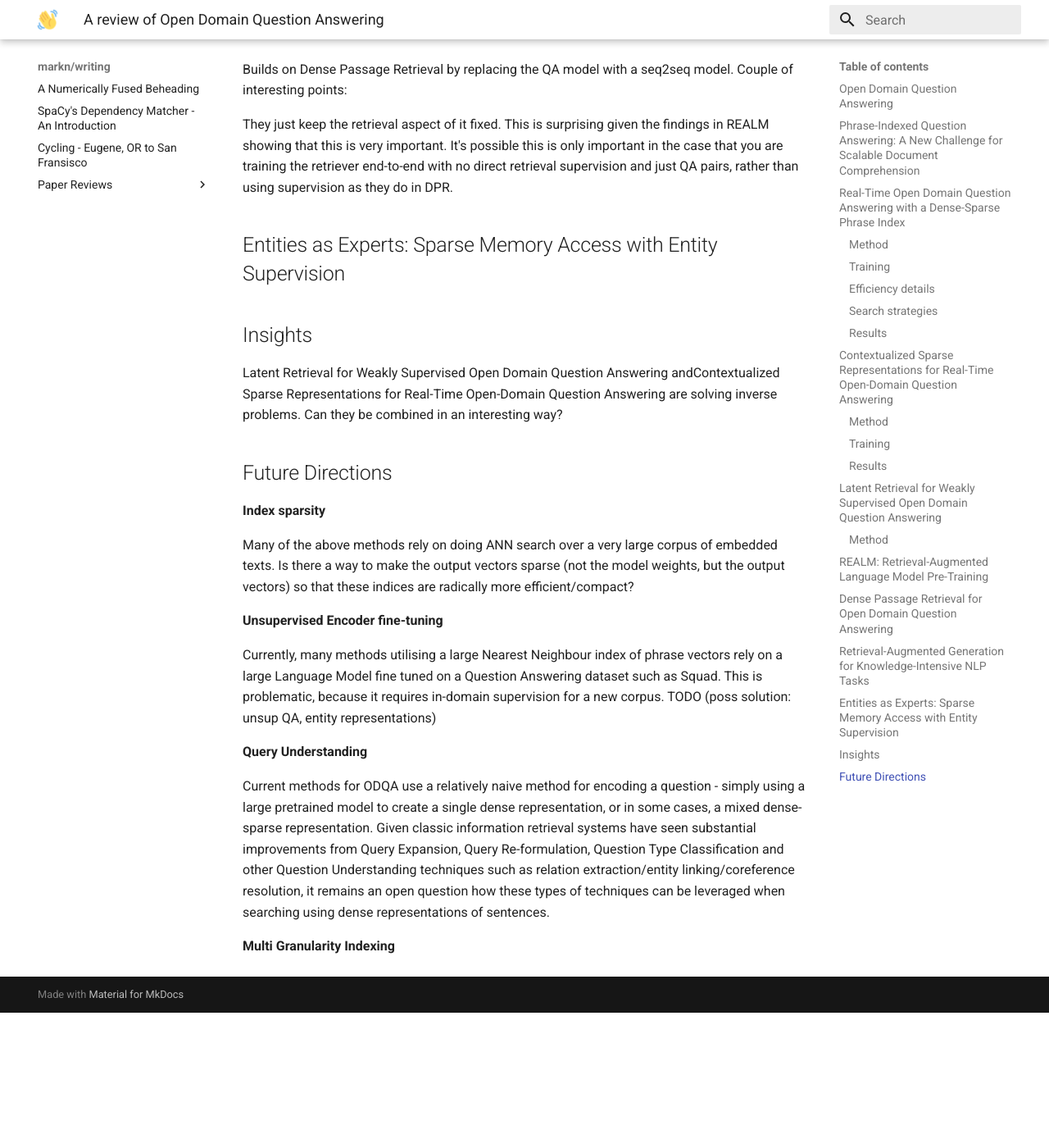
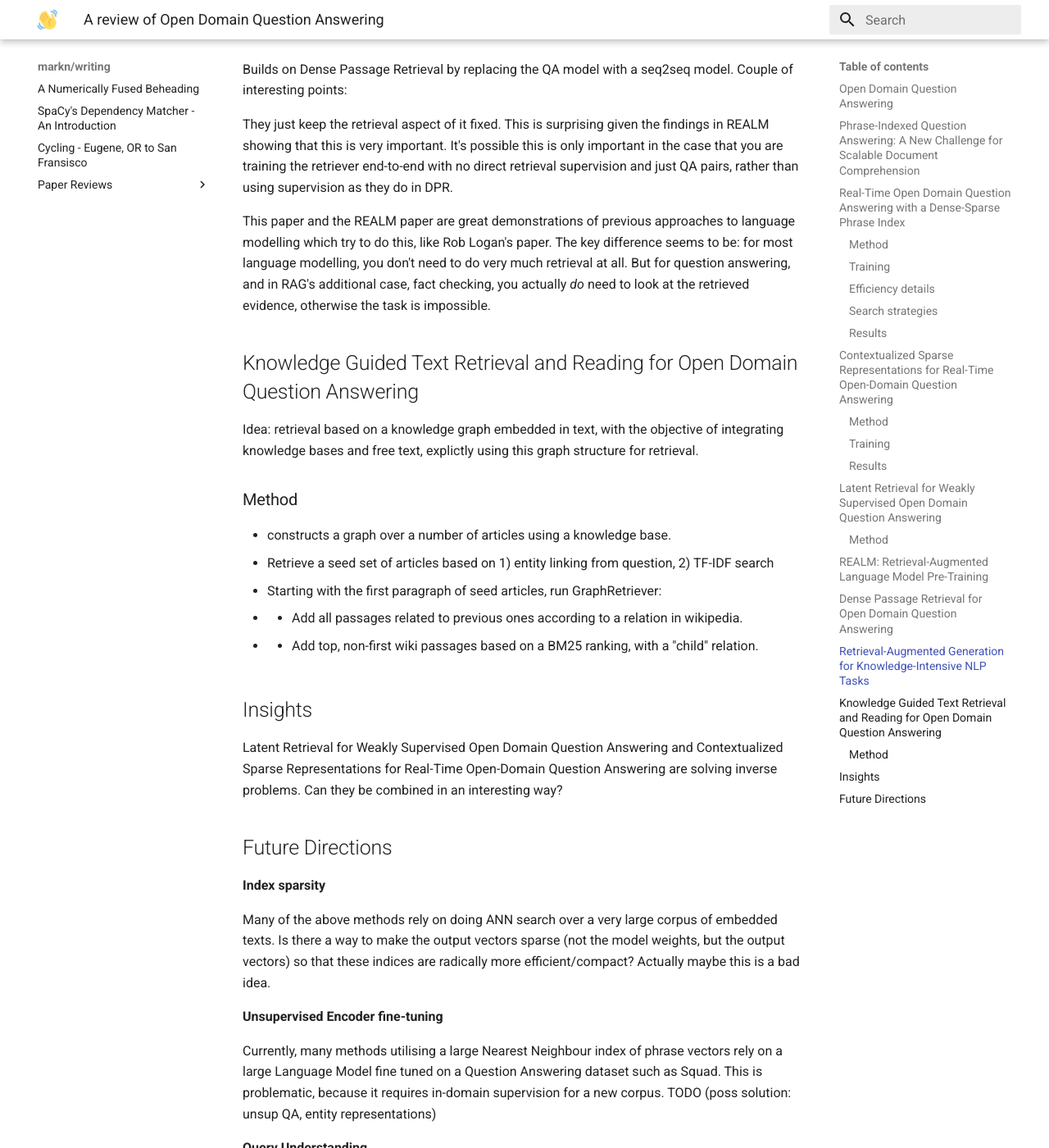
Before and after one commit to DeNeutoy/blog, an MkDocs documentation site: the page built from docs/paper_reviews/open_domain_question_answering.md, in a window 1280 px wide and 1400 px high, scrolled down 7578 px. Shown: the whole window at 82% size. Built offline with MkDocs 1.6.1 and Material for MkDocs 9.7.7, drawn with Linux system fonts in a browser that asks for light colours; before the commit the page ends 8813 px from its top, so only the background shows below that.

Commit message:
more updates

```diff
--- a/docs/paper_reviews/open_domain_question_answering.md
+++ b/docs/paper_reviews/open_domain_question_answering.md
@@ -185,21 +185,33 @@ Note of the efficiency of FAISS retrieval:
 
 ## Retrieval-Augmented Generation for Knowledge-Intensive NLP Tasks
 
-
 Builds on Dense Passage Retrieval by replacing the QA model with a seq2seq model. Couple of interesting points:
 
 They just keep the retrieval aspect of it fixed. This is surprising given the findings in REALM showing that this is very important. It's possible this is only important in the case that you are training the retriever end-to-end with no direct retrieval supervision and just QA pairs, rather than using supervision as they do in DPR.
 
+This paper and the REALM paper are great demonstrations of previous approaches to language modelling which try to do this, like Rob Logan's paper. The key difference seems to be: for most language modelling, you don't need to do very much retrieval at all. But for question answering, and in RAG's additional case, fact checking, you actually _do_ need to look at the retrieved evidence, otherwise the task is impossible.
+
+
+## Knowledge Guided Text Retrieval and Reading for Open Domain Question Answering
+
+Idea: retrieval based on a knowledge graph embedded in text, with the objective of integrating knowledge bases and free text, explictly using this graph structure for retrieval.
+
+
+### Method
+
+- constructs a graph over a number of articles using a knowledge base.
+- Retrieve a seed set of articles based on 1) entity linking from question, 2) TF-IDF search
+- Starting with the first paragraph of seed articles, run GraphRetriever:
+- - Add all passages related to previous ones according to a relation in wikipedia.
+- - Add top, non-first wiki passages based on a BM25 ranking, with a "child" relation.
 
 
 
-## Entities as Experts: Sparse Memory Access with Entity Supervision
 
 
 ## Insights
 
- Latent Retrieval for Weakly Supervised Open Domain Question Answering andContextualized Sparse Representations for Real-Time Open-Domain Question Answering are solving inverse problems. Can they be combined in an interesting way?
-
+ Latent Retrieval for Weakly Supervised Open Domain Question Answering and Contextualized Sparse Representations for Real-Time Open-Domain Question Answering are solving inverse problems. Can they be combined in an interesting way?
 
 ## Future Directions
 
@@ -207,6 +219,7 @@ They just keep the retrieval aspect of it fixed. This is surprising given the fi
 **Index sparsity**
 
 Many of the above methods rely on doing ANN search over a very large corpus of embedded texts. Is there a way to make the output vectors sparse (not the model weights, but the output vectors) so that these indices are radically more efficient/compact?
+Actually maybe this is a bad idea.
 
 
 **Unsupervised Encoder fine-tuning**
```
